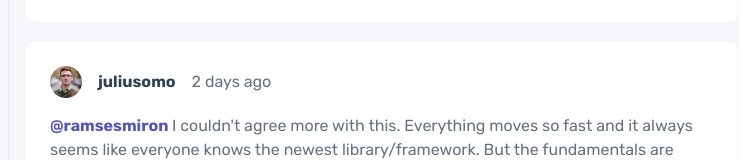
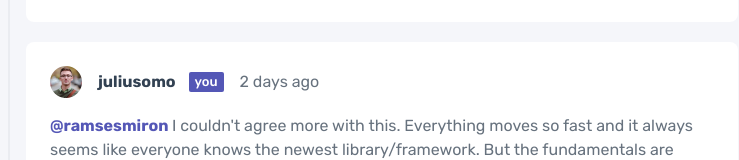
Before and after one commit to svanst/interactive-comments-section, a React (Vite) app: page / in a window 1280 px wide. Shown: the part 742-902 px from the top of the page, without its empty margins (267-1006 px from the left). Built offline with nearby package versions, Linux system fonts and the light colour scheme.

Commit message:
make isCurrentUser generic by moving it to a custom hook

```diff
--- a/src/components/Comment/Comment.jsx
+++ b/src/components/Comment/Comment.jsx
@@ -2,6 +2,7 @@ import { useContext, useEffect, useRef, useState } from "react";
 import { CommentsContext } from "../../contexts/commentsContext";
 import CommentList from "../CommentList/CommentList";
 
+import useIsCurrentUser from "../../hooks/UseIsCurrentUser";
 import Avatar from "../Avatar/Avatar";
 import CommentActions from "../CommentActions/CommentActions";
 import CommentForm from "../CommentForm/CommentForm";
@@ -19,6 +20,8 @@ function Comment({
   rating,
 }) {
   const { getReplies } = useContext(CommentsContext);
+  const isCurrentUser = useIsCurrentUser(author);
+
   const [mode, setMode] = useState(modes.read); // read | edit | reply
   const [textareaValue, setTextareaValue] = useState("");
   const textareaRef = useRef(null);
@@ -54,7 +57,8 @@ function Comment({
           <address className="fw-bold clr-neutral-700  font-style-normal">
             {author}
           </address>
-          <time dateTime="">{date}</time>
+          {isCurrentUser && <span className={styles.badge}>you</span>}
+          <span>{date}</span>
         </div>
         {mode === modes.edit ? (
           <CommentForm
--- a/src/components/Comment/Comment.module.css
+++ b/src/components/Comment/Comment.module.css
@@ -27,6 +27,10 @@
   display: flex;
   gap: 1rem;
   align-items: center;
+
+  picture {
+    flex: none;
+  }
 
   img {
     width: 32px;
@@ -87,3 +91,15 @@
     }
   }
 }
+
+.badge {
+  display: inline-block;
+  background-color: var(--clr-primary);
+  color: var(--clr-neutral-100);
+  font-style: var(--fs-200);
+  font-size: var(--fs-200);
+  font-weight: 500;
+  padding-inline: 6px;
+  border-radius: 2px;
+  margin-left: -3px;
+}
--- a/src/components/CommentActions/CommentActions.jsx
+++ b/src/components/CommentActions/CommentActions.jsx
@@ -13,12 +13,12 @@ import {
   ModalClose,
   ModalTitle,
 } from "../Modal/Modal";
+import useIsCurrentUser from "../../hooks/UseIsCurrentUser";
 
 function CommentActions({ author, commentID, mode, changeMode }) {
   const { onDeleteComment } = useContext(CommentsContext);
-  const { currentUser } = useContext(CurrentUserContext);
+  const isCurrentUser = useIsCurrentUser(author);
 
-  const isCurrentUser = author === currentUser.username;
   return (
     <div className={styles.actions}>
       {isCurrentUser ? (
--- a/src/components/Rating/Rating.jsx
+++ b/src/components/Rating/Rating.jsx
@@ -6,13 +6,12 @@ import { CommentsContext } from "../../contexts/commentsContext";
 import Button from "../Button/Button";
 import { IconMinus, IconPlus } from "../Icon/Icon";
 import { CurrentUserContext } from "../../contexts/currentUserContext";
+import useIsCurrentUser from "../../hooks/UseIsCurrentUser";
 
 function Rating({ className, commentID, score, author }) {
   const { onIncreaseRating, onDecreaseRating } = useContext(CommentsContext);
-  const { currentUser } = useContext(CurrentUserContext);
+  const isCurrentUser = useIsCurrentUser(author);
   const [initialRating] = useState(score);
-
-  const isCurrentUser = author === currentUser.username;
 
   const handleIncrease = () => {
     if (score === initialRating + 1) {
--- /dev/null
+++ b/src/hooks/UseIsCurrentUser.jsx
@@ -0,0 +1,10 @@
+// useIsCurrentUser.js
+import { useContext, useMemo } from "react";
+import { CurrentUserContext } from "../contexts/currentUserContext";
+
+const useIsCurrentUser = (author) => {
+  const { currentUser } = useContext(CurrentUserContext);
+  return author === currentUser.username;
+};
+
+export default useIsCurrentUser;
--- a/src/styles/root.css
+++ b/src/styles/root.css
@@ -3,6 +3,7 @@
     segoe ui, helvetica neue, helvetica, cantarell, ubuntu, roboto, noto, arial,
     sans-serif;
   --ff-body: "Rubik";
+  --fs-200: calc(13 / 16 * 1rem);
   --fs-400: 1rem;
   --fs-600: calc(20 / 16 * 1rem);
   --clr-neutral-100: hsl(0deg 0% 100%);
```
